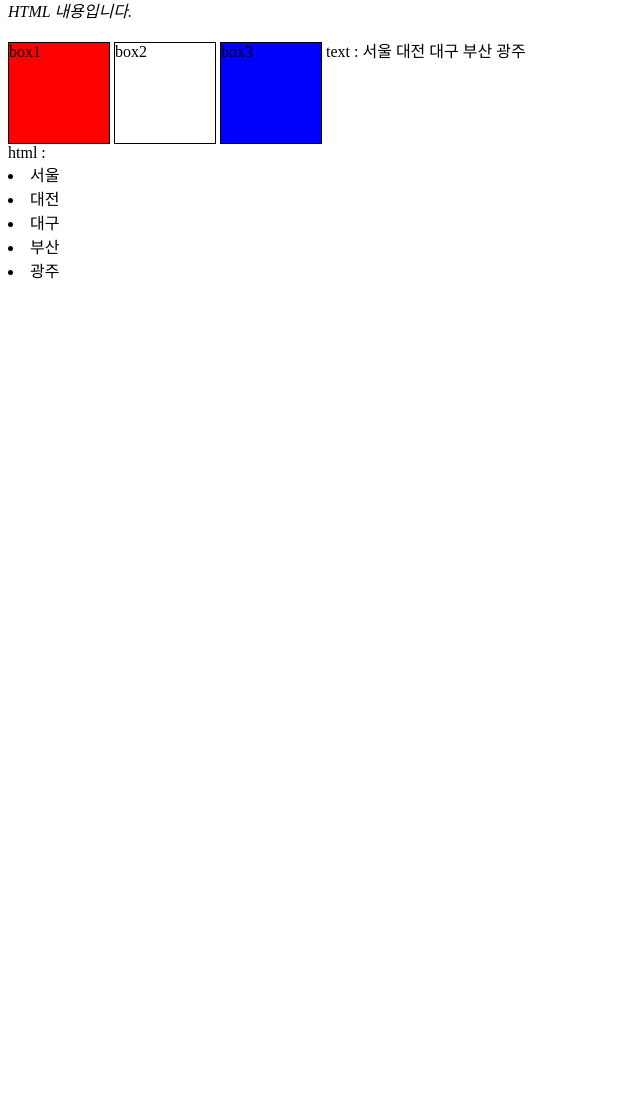
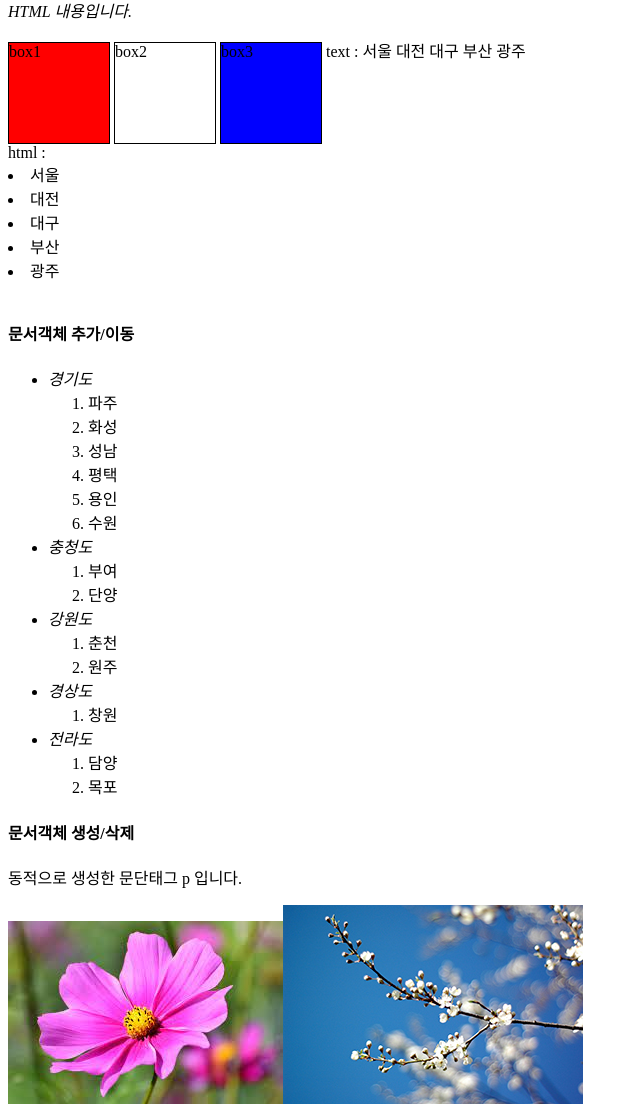
Before and after one commit to wjdals1217/Javascript, a plain HTML site: page Ch04/4.문서객체.html in a window 1280 px wide. Shown: the part 1022-2138 px from the top of the page, without its empty margins (0-640 px from the left). Before the commit the page ends 1330 px from the top, so only its background shows below. Drawn offline with Linux system fonts and the light colour scheme.

Commit message:
이벤트

```diff
--- a/Ch04/4.문서객체.html
+++ b/Ch04/4.문서객체.html
@@ -44,32 +44,6 @@
         </li>
         <li>광주</li>
     </ul>
-    <hr>
-    <h4>문서 객체 조작</h4>
-    <img src="" alt="">
-    <img src="" alt="">
-
-    <hr>
-
-    <div class="box1">box1</div>
-    <div class="box2">box2</div>
-
-    <ul id="korea">
-        <li>서울</li>
-        <li>대전</li>
-        <li>대구</li>
-        <li>부산</li>
-        <li>광주</li>
-    </ul>
-
-    <p class="content"></p>
-    <p class="content"></p>
-
-    <div class="box">box1</div>
-    <div class="box green">box2</div>
-    <div class="box">box3</div>
-
-
     <script>
         ///////////////////////////////////////
         // 문서객체 선택
@@ -105,7 +79,30 @@
             city.style.background = 'yellow';
         }
     </script>
+    <hr>
+    <h4>문서 객체 조작</h4>
+    <img src="" alt="">
+    <img src="" alt="">
 
+    <hr>
+
+    <div class="box1">box1</div>
+    <div class="box2">box2</div>
+
+    <ul id="korea">
+        <li>서울</li>
+        <li>대전</li>
+        <li>대구</li>
+        <li>부산</li>
+        <li>광주</li>
+    </ul>
+
+    <p class="content"></p>
+    <p class="content"></p>
+
+    <div class="box">box1</div>
+    <div class="box green">box2</div>
+    <div class="box">box3</div>
 
     <script>
         ///////////////////////////////////////
@@ -159,5 +156,95 @@
 
     </script>
 
+
+    <h4>문서객체 추가/이동</h4>
+    <ul class="city">
+        <li><em>경기도</em><ol></ol></li>
+        <li><em>충청도</em><ol></ol></li>
+        <li><em>강원도</em><ol></ol></li>
+        <li>
+            <em>경상도</em>
+            <ol>
+                <li>창원</li>
+                <li>수원</li>
+                <li>목포</li>
+                <li>부여</li>
+                <li>원주</li>
+                <li>파주</li>
+            </ol>
+        </li>
+        <li><em>전라도</em><ol></ol></li>
+    </ul>
+
+    <script>
+        ///////////////////////////////////////
+        // 문서객체 추가/이동
+        ///////////////////////////////////////
+
+        const gyeonggi = document.querySelector('.city > li:nth-child(1) > ol');
+        const chungcheong = document.querySelector('.city > li:nth-child(2) > ol');
+        const gangwon = document.querySelector('.city > li:nth-child(3) > ol');
+        const gyeongsang = document.querySelector('.city > li:nth-child(4) > ol');
+        const jeonlla = document.querySelector('.city > li:nth-child(5) > ol');
+
+        gyeonggi.insertAdjacentHTML('beforeend', '<li>평택</li>');
+        gyeonggi.insertAdjacentHTML('beforeend', '<li>용인</li>');
+        gyeonggi.insertAdjacentHTML('afterbegin', '<li>성남</li>');
+        gyeonggi.insertAdjacentHTML('afterbegin', '<li>화성</li>');
+
+
+        chungcheong.insertAdjacentHTML('beforeend', '<li>단양</li>');
+        gangwon.insertAdjacentHTML('beforeend', '<li>춘천</li>');
+        jeonlla.insertAdjacentHTML('beforeend', '<li>담양</li>');
+
+        const nodes = gyeongsang.getElementsByTagName('li');
+        const suwon = nodes[1];
+        const mokpo = nodes[2];
+        const buyeo = nodes[3];
+        const wonju = nodes[4];
+        const pajoo = nodes[5];
+
+        gyeonggi.append(suwon);
+        gyeonggi.prepend(pajoo);
+        jeonlla.append(mokpo);
+        chungcheong.prepend(buyeo);
+        gangwon.append(wonju);
+
+
+    </script>
+
+    <h4>문서객체 생성/삭제</h4>
+    <section>
+
+        <h5>삭제할 예정입니다.</h5>
+
+    </section>
+
+    <script>
+        ///////////////////////////////////////
+        // 문서객체 생성/삭제
+        ///////////////////////////////////////
+        const section = document.getElementsByTagName('section')[0];
+
+        const pNode = document.createElement('p');
+        pNode.innerText = '동적으로 생성한 문단태그 p 입니다.';
+        section.appendChild(pNode)
+
+        const imgNode1 = document.createElement('img');
+        imgNode1.classList.add('img1');
+        imgNode1.setAttribute('src', './images/flower1.jpg');
+        imgNode1.setAttribute('alt', '벚꽃');
+        section.appendChild(imgNode1);
+
+        const imgNode2 = document.createElement('img');
+        imgNode2.classList.add('img2');
+        imgNode2.setAttribute('src', './images/flower2.jpg');
+        imgNode2.setAttribute('alt', '코스모스');
+        section.insertBefore(imgNode2, imgNode1);
+
+        const h5 = document.querySelector('h5');
+        h5.remove();
+
+    </script>
 </body>
 </html>
```
Also changed, not shown: Ch04/5.브라우저객체.html (added, +88 -0 lines), Ch05/1.이벤트.html (added, +84 -0 lines).
